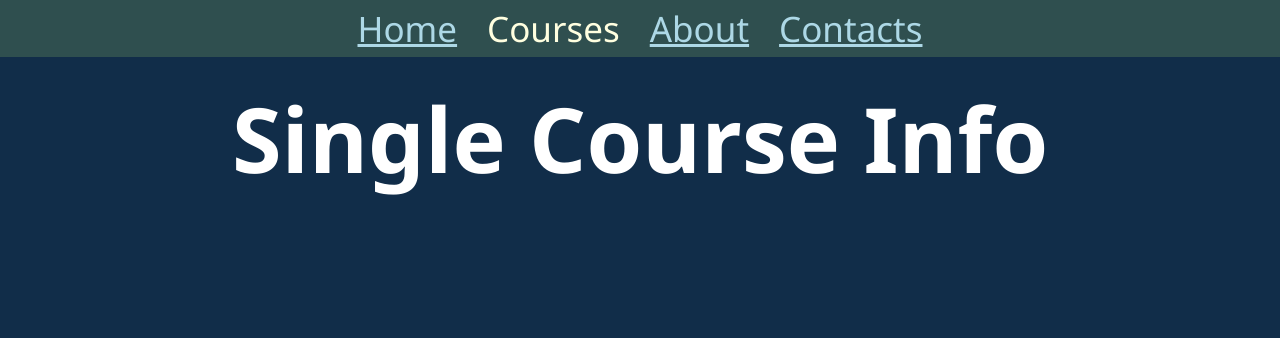
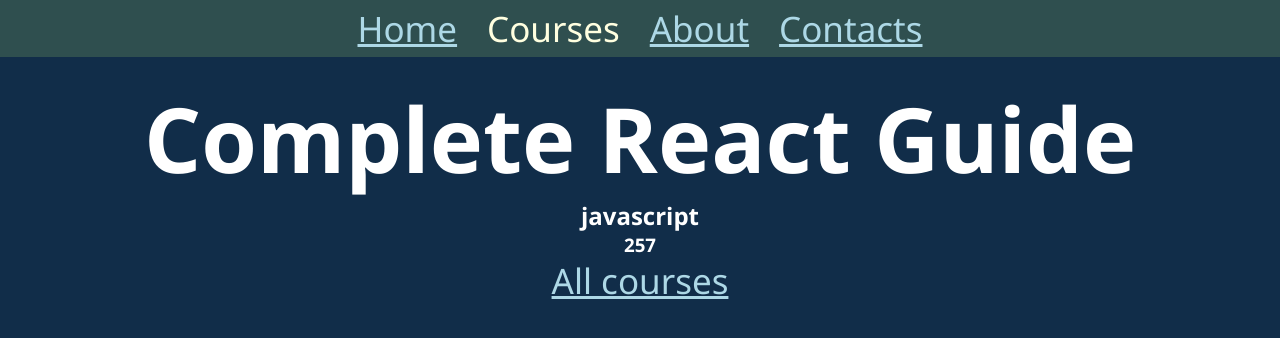
Before and after one commit to SHEENSHEELLA/ReactRouterTask, a React (Create React App) app: page /courses/javascript in a window 1280 px wide. Shown: the top 338 px of the page. Built offline with nearby package versions, Linux system fonts and the light colour scheme.

Commit message:
Use parameters in routes and the useParams Hook

```diff
--- a/src/components/SingleCourse.jsx
+++ b/src/components/SingleCourse.jsx
@@ -1,5 +1,19 @@
+import { Link, useParams } from 'react-router-dom';
+import courses from '../date/courses';
+
 const SingleCourse = () => {
-  return <h1>Single Course Info</h1>;
+  const params = useParams();
+  const course = courses.find((course) => (course.slug = params.slug));
+  return (
+    <>
+      <h1>{course.title}</h1>
+      <h2>{course.slug}</h2>
+      <h3>{course.id}</h3>
+      <Link to=".." relative="path">
+        All courses
+      </Link>
+    </>
+  );
 };
 
 export default SingleCourse;
```
